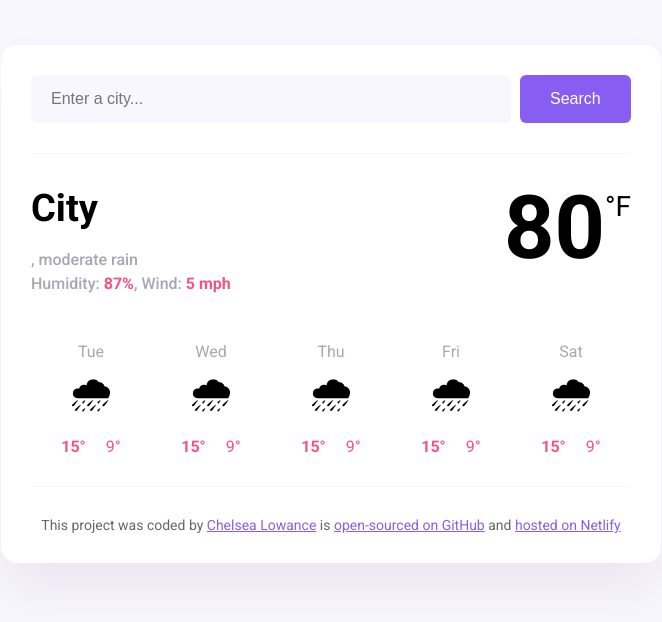
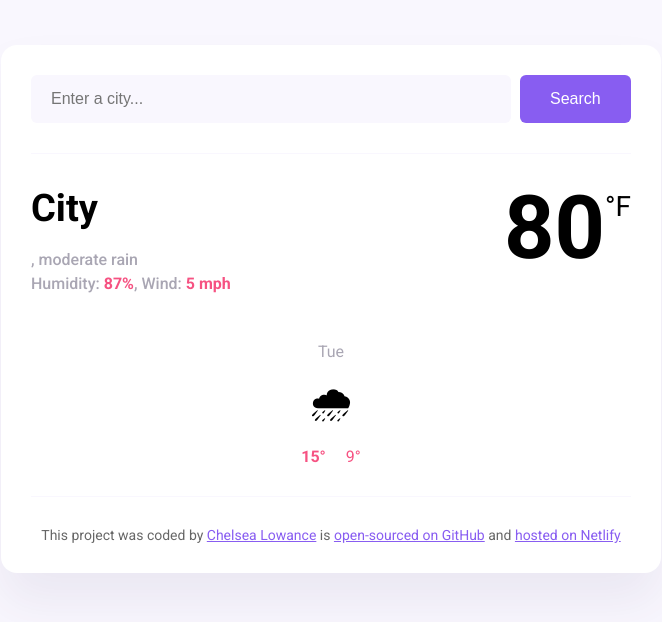
Before and after one commit to clowance/Plus-Final-Project, a plain HTML site: page index.html in a window 1280 px wide. Shown: the whole page, without its empty margins (309-971 px from the left). Drawn offline with nearby package versions, Linux system fonts and the light colour scheme.

Commit message:
scrapped problem content and reverted

```diff
--- a/index.html
+++ b/index.html
@@ -45,7 +45,16 @@
             <div class="temperature-unit">°F</div>
           </div>
         </div>
-        <div class="weather-forecast" id="forecast"></div>
+        <div class="weather-forecast">
+          <div class="forecast-details">
+            <div class="weather-forecast-day">Tue</div>
+            <div class="weather-forecast-icon">🌧</div>
+            <div class="weather-forecast-temps">
+              <div class="weather-forecast-temp"><strong>15°</strong></div>
+              <div class="weather-forecast-temp">9°</div>
+            </div>
+          </div>
+        </div>
       </main>
       <footer>
         This project was coded by
--- a/src/index.js
+++ b/src/index.js
@@ -56,28 +56,6 @@ function searchSubmit(event) {
   searchCity(searchInput.value);
 }
 
-function displayForecast() {
-  let forecastElement = document.querySelector("#forecast");
-  let days = ["Tue", "Wed", "Thu", "Fri", "Sat"];
-  let forecastHtml = "";
-
-  days.forEach(function (day) {
-    forecastHtml =
-      forecastHtml +
-      `
-	    <div class="weather-forecast-details">
-        <div class="weather-forecast-day">${day}</div>
-        <div class="weather-forecast-icon">🌧</div>
-        <div class="weather-forecast-temps">
-          <div class="weather-forecast-temp"><strong>15°</strong></div>
-          <div class="weather-forecast-temp">9°</div>
-        </div>
-      </div>`;
-  });
-
-  forecastElement.innerHTML = forecastHtml;
-}
-
 let citySearchElement = document.querySelector("#city-search");
 citySearchElement.addEventListener("submit", searchSubmit);
 
--- a/src/styles.css
+++ b/src/styles.css
@@ -96,19 +96,20 @@ main {
   color: rgba(39, 33, 66, 0.4);
   font-size: 16px;
   line-height: 20px;
+  margin-bottom: 10px;
 }
 
 .weather-forecast-icon {
+  font-size: 38px;
   text-align: center;
-  font-size: 38px;
 }
 
 .weather-forecast-temps {
   text-align: center;
   color: #f65282;
+  margin-top: 10px;
   display: flex;
   justify-content: center;
-  margin-top: 10px;
 }
 
 .weather-forecast-temp {
```
